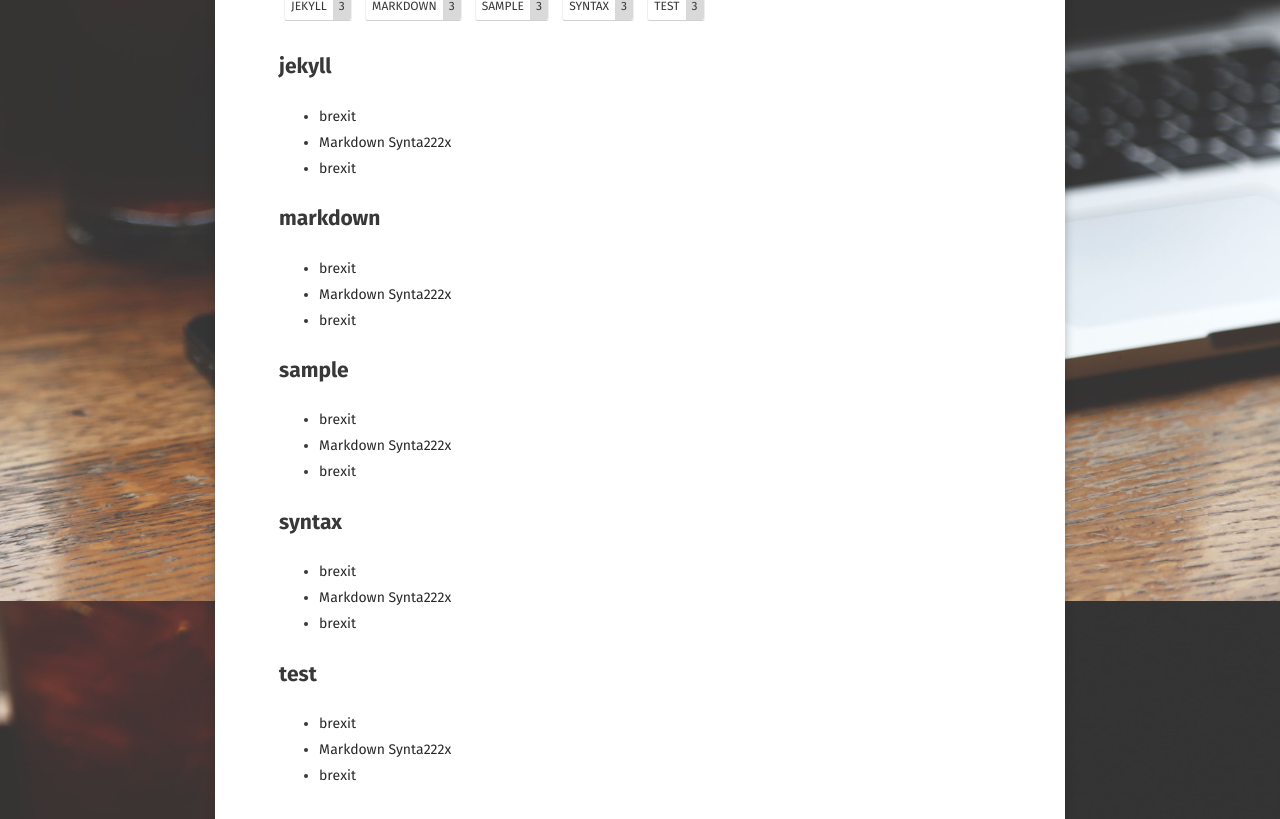
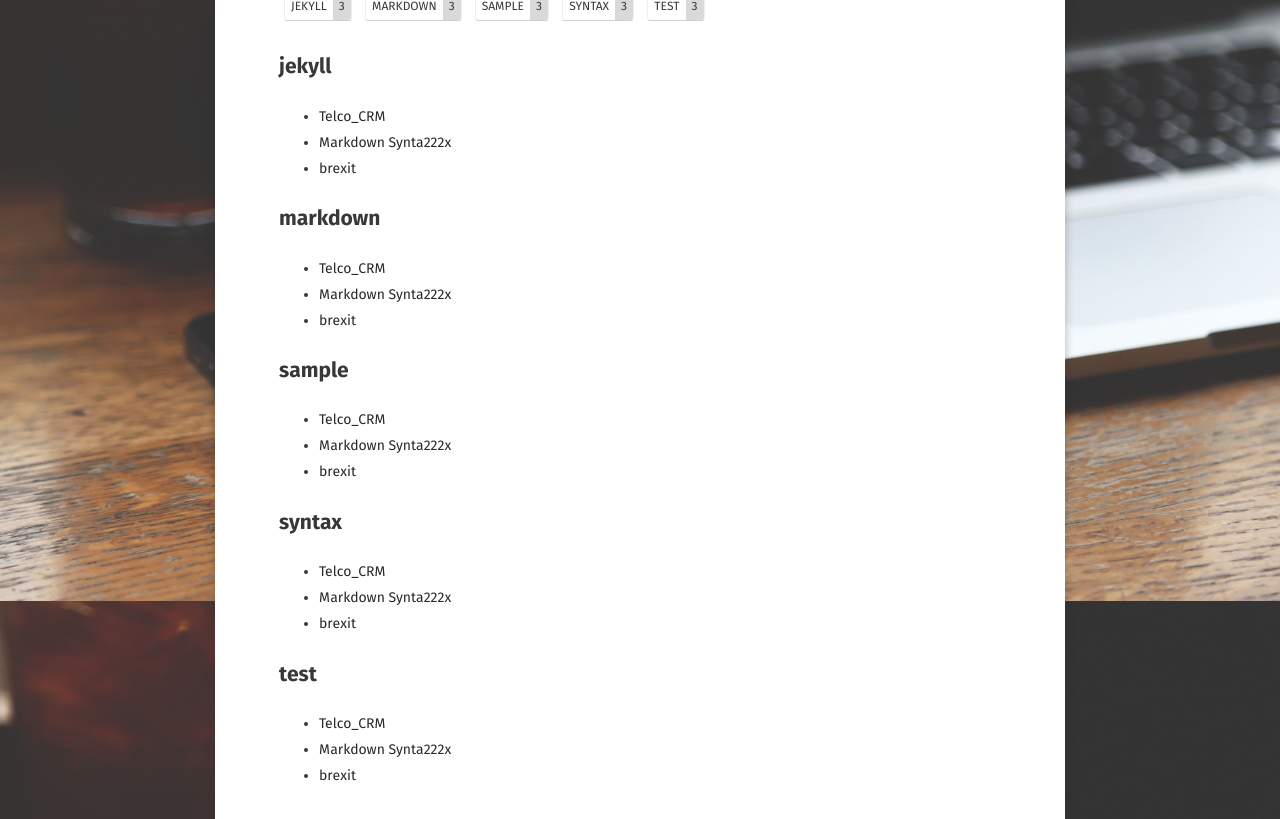
Before and after one commit to hurjun95/hurjun95.github.io, a Jekyll site: the page built from tags/index.html, in a window 1280 px wide. Shown: the part 299-1118 px from the top of the page. Built offline with Jekyll 4.4.1, drawn with Linux system fonts in a browser that asks for light colours; some web fonts are replaced.

Commit message:
no message

```diff
--- a/_posts/2018-06-07-Telco_CRM.md
+++ b/_posts/2018-06-07-Telco_CRM.md
@@ -1,8 +1,8 @@
 ---
 layout: post
-title:  "brexit"
-date:   2018-06-01
-excerpt: "brexit effect"
+title:  "Telco_CRM"
+date:   2018-06-07
+excerpt: "Telco_CRM by regression & descion tree"
 tag:
 - markdown
 - syntax
@@ -133,7 +133,7 @@ Telco customer CRM
     b<- b + geom_bar(width = .5, aes(fill=factor(SeniorCitizen)))
     b
 
-![](CRM_telco_files/figure-markdown_strict/unnamed-chunk-3-1.png)
+![](CRM_telco_files/figure-markdown_strict/unnamed-chunk-3-1.jpg)
 
 고객이 고령층에 속하는 속성과 이탈간에 관계를 시각화 해보았다. 이경우
 비율로 보았을 때 고령층이 아닌 고객이 많고 고령층에 속하지 않을 수록
```
